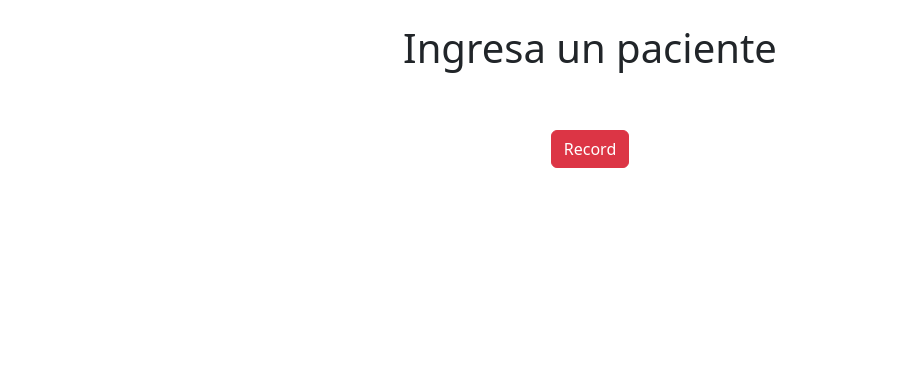
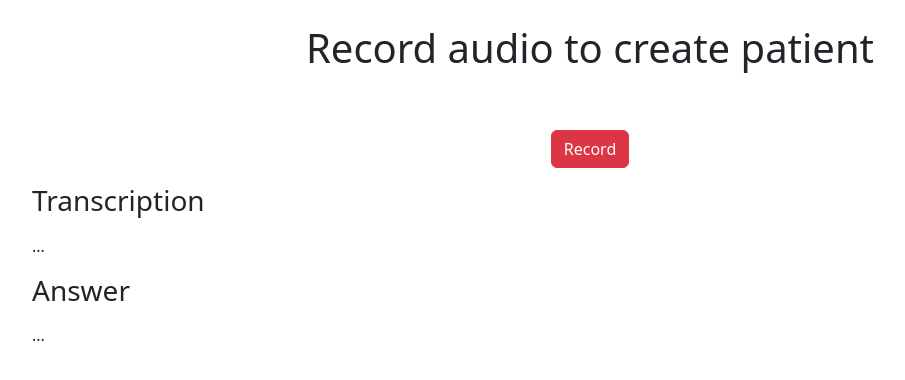
Before and after one commit to rafen/chatie, a Django app: page / in a window 1280 px wide. Shown: the top 380 px of the page, without its empty margins (50-955 px from the left). Run offline with Django 3.2, Linux system fonts and the light colour scheme.

Commit message:
Improve UI and texts

```diff
--- a/chat/templates/home.html
+++ b/chat/templates/home.html
@@ -19,7 +19,7 @@
     <div class="container">
         <div class="row">
             <div class="col text-center mt-4">
-                <h1>Ingresa un paciente</h1>
+                <h1>Record audio to create patient</h1>
                 <p>
                     <button id="recordButton" class="btn btn-danger" onmousedown="startRecording()" onmouseup="stopRecording()">Record</button>
                 </p>
@@ -28,8 +28,14 @@
         </div>
         <div class="row">
             <div class="col">
-                <p id="transcription" class="mt-3 text-left"></p>
-                <p id="answer" class="mt-3 text-left"></p>
+                <h3>Transcription</h3>
+                <p id="transcription" class="mt-3 text-left">
+                    ...
+                </p>
+                <h3>Answer</h3>
+                <p id="answer" class="mt-3 text-left">
+                    ...
+                </p>
             </div>
         </div>
     </div>
--- a/chat/views.py
+++ b/chat/views.py
@@ -36,14 +36,14 @@ def transcribe_audio(audio_path):
 def get_answer(transcript):
     prompt = '''Podrias darme unicamente los siguientes campos en formato JSON valido: nombre (first_name), apellido (last_name), edad (age). Tienes que ignorar cualquier otro dato. Si no encuetras el campo debes devolverlo con valores null
 
-Ejemplo: Crear paciente Marcos Perez de 25 años de edas.
-Resultado: {"first_name": "Marcos", "last_name": "Perez", "age": 25}
+Example: Crear paciente Marcos Perez de 25 años de edas.
+Result: {"first_name": "Marcos", "last_name": "Perez", "age": 25}
 
-Ejemplo: paciente Lopez Benito
-Resultado: {"first_name": "Benito", "last_name": "Lopez", "age": null}
+Example: paciente Lopez Benito
+Result: {"first_name": "Benito", "last_name": "Lopez", "age": null}
 
-Ejemplo: Veronica 40 años
-Resultado: {"first_name": Veronica, "last_name": null, "age": 40} \n\n''' + transcript
+Example: Veronica 40 años
+Result: {"first_name": Veronica, "last_name": null, "age": 40} \n\n''' + transcript
 
     response = openai.Completion.create(
         model="text-davinci-003",
```
